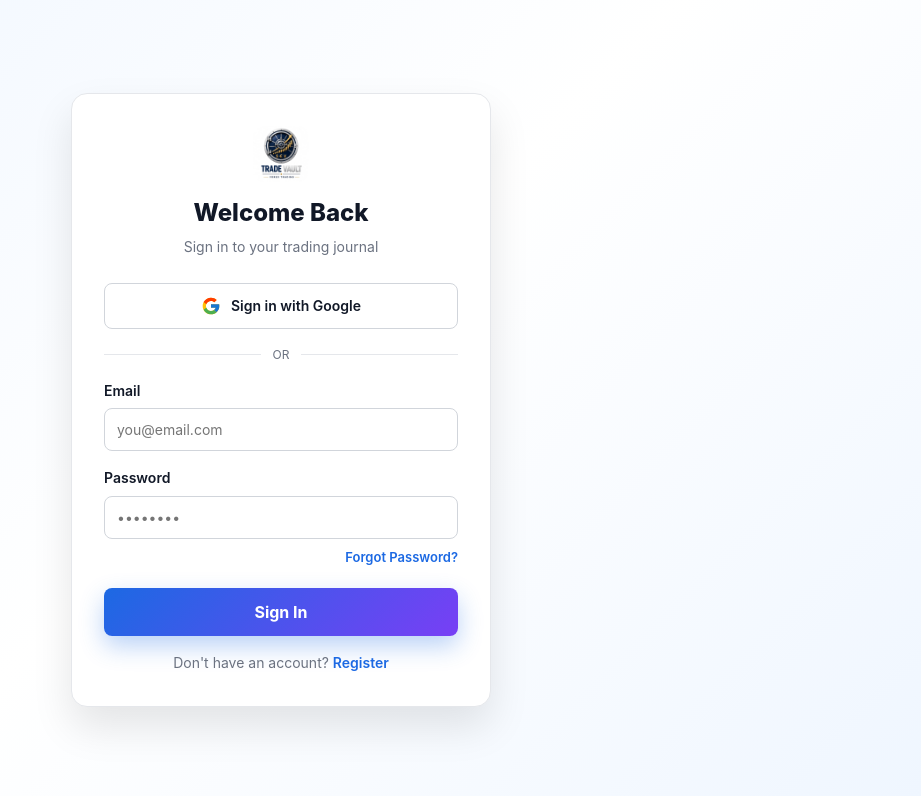
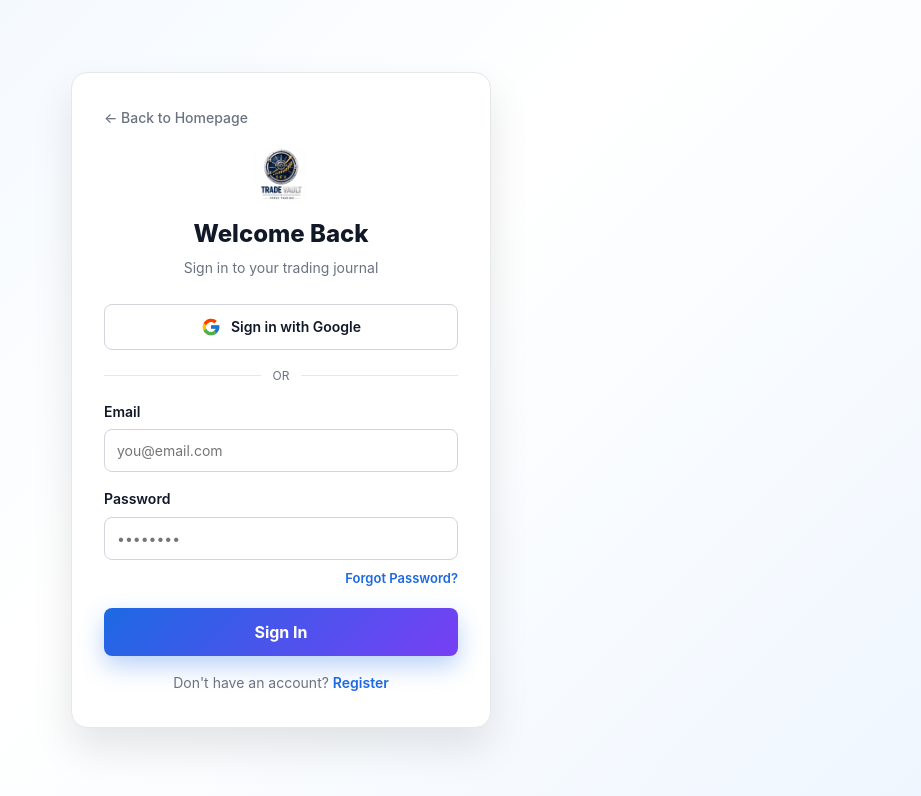
Before and after one commit to normanainebyoona7-rgb/tradevault, a Next.js app: page /login in a window 1280 px wide. Shown: the top 796 px of the page, without its empty margins (359-1280 px from the left). Built offline with nearby package versions, Linux system fonts and the light colour scheme.

Commit message:
Add back to homepage link on login page

```diff
--- a/src/app/login/page.tsx
+++ b/src/app/login/page.tsx
@@ -64,6 +64,23 @@ export default function LoginPage() {
         maxWidth: "420px",
         boxShadow: "0 20px 40px rgba(0,0,0,0.1)",
       }}>
+        {/* Back to Homepage */}
+        <div style={{ marginBottom: "16px" }}>
+          <Link href="/" style={{
+            display: "inline-flex",
+            alignItems: "center",
+            gap: "6px",
+            color: isDark ? "#94a3b8" : "#6b7280",
+            fontSize: "14px",
+            fontWeight: "500",
+            textDecoration: "none",
+            cursor: "pointer",
+            transition: "all 0.2s ease",
+          }}>
+            ← Back to Homepage
+          </Link>
+        </div>
+
         <div style={{ textAlign: "center", marginBottom: "24px" }}>
           <img
             src="/logo.png"
```
